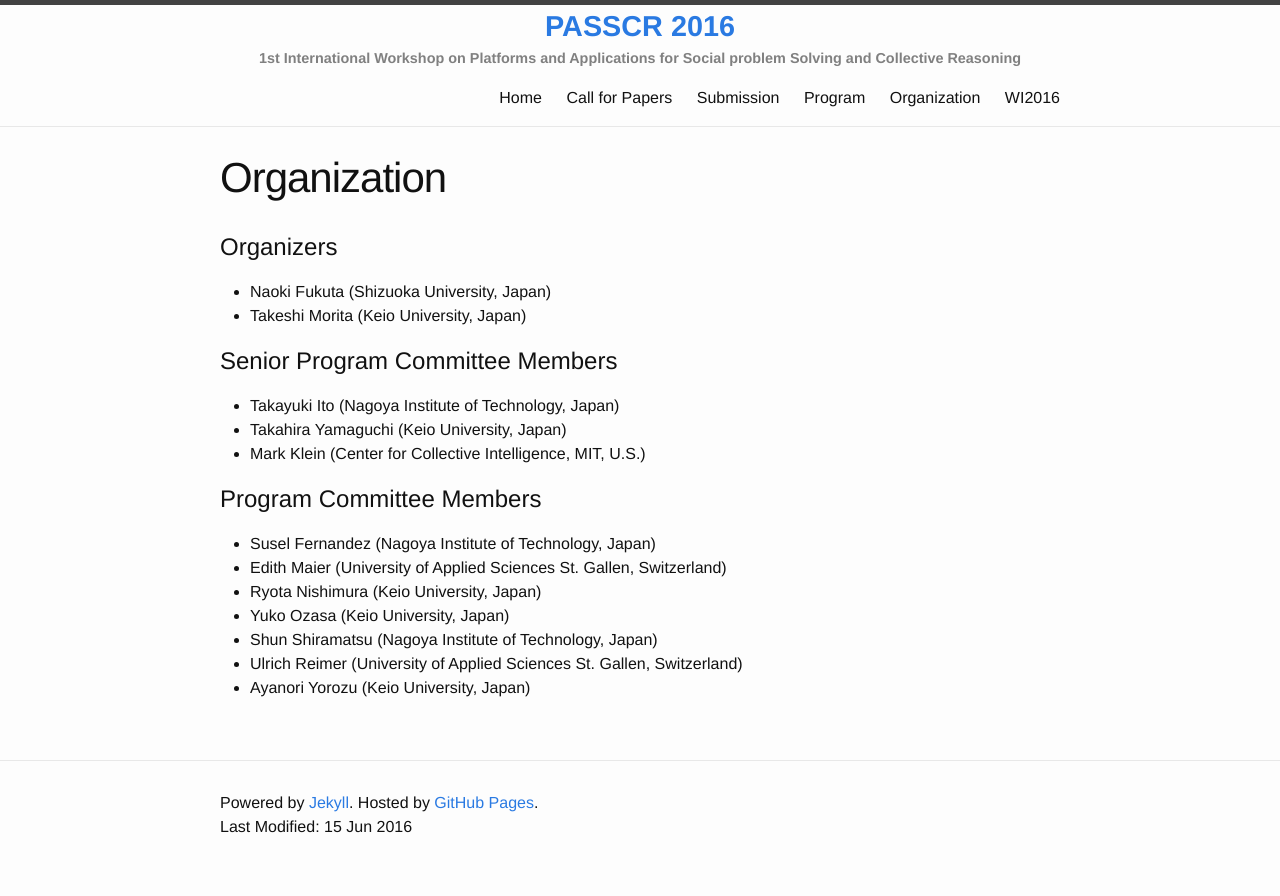
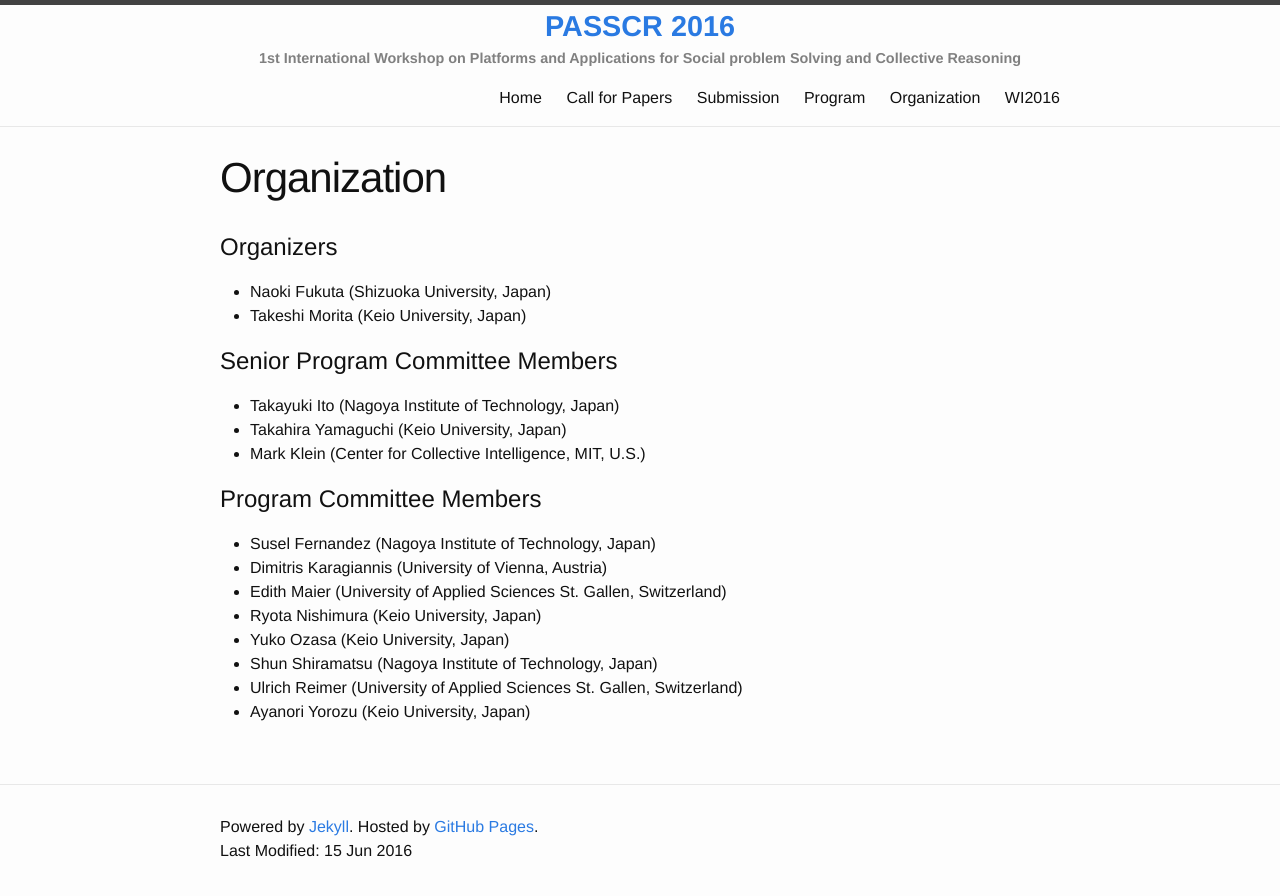
Before and after one commit to passcr/passcr.github.io, a Jekyll site: the page built from organization.md, in a window 1280 px wide. Shown: the top 896 px of the page. Built offline with Jekyll 4.4.1, drawn with Linux system fonts in a browser that asks for light colours.

Commit message:
added a program committee

```diff
--- a/organization.md
+++ b/organization.md
@@ -15,6 +15,7 @@ permalink: /organization/
 
 # Program Committee Members
 * Susel Fernandez (Nagoya Institute of Technology, Japan)
+* Dimitris Karagiannis (University of Vienna, Austria)
 * Edith Maier (University of Applied Sciences St. Gallen, Switzerland)
 * Ryota Nishimura (Keio University, Japan)
 * Yuko Ozasa (Keio University, Japan)
```
